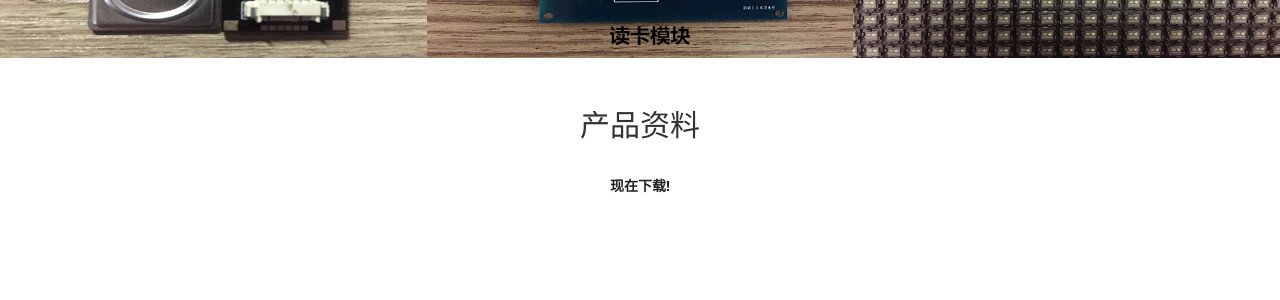
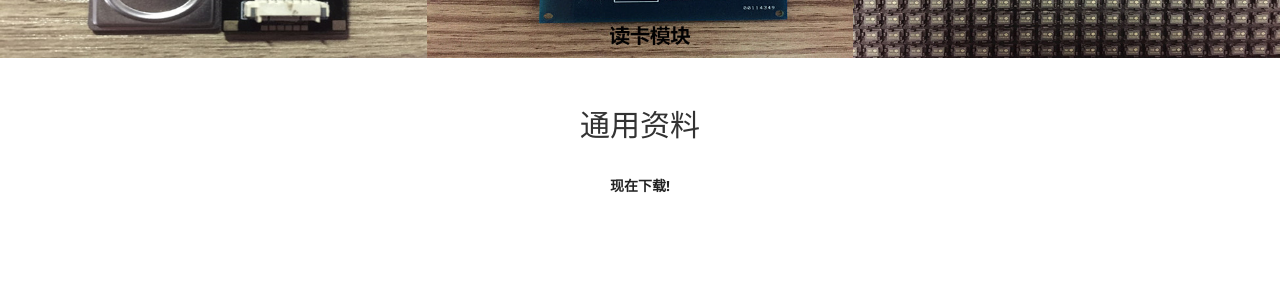
Before and after one commit to easyfp/easyfp.github.io, a Jekyll site: the page built from index.html, in a window 1280 px wide and 900 px high, scrolled down 2024 px. Shown: the part 156-456 px from the top of the window. Built offline with Jekyll 4.4.1, drawn with Linux system fonts in a browser that asks for light colours.

Commit message:
Update aside.html

```diff
--- a/_includes/aside.html
+++ b/_includes/aside.html
@@ -1,7 +1,7 @@
   <aside class="bg-darkred">
       <div class="container text-center">
           <div class="call-to-action">
-              <h2>产品资料</h2>
+              <h2>通用资料</h2>
               <a href="https://github.com" class="btn btn-default btn-xl wow tada">现在下载!</a>
           </div>
       </div>
```
